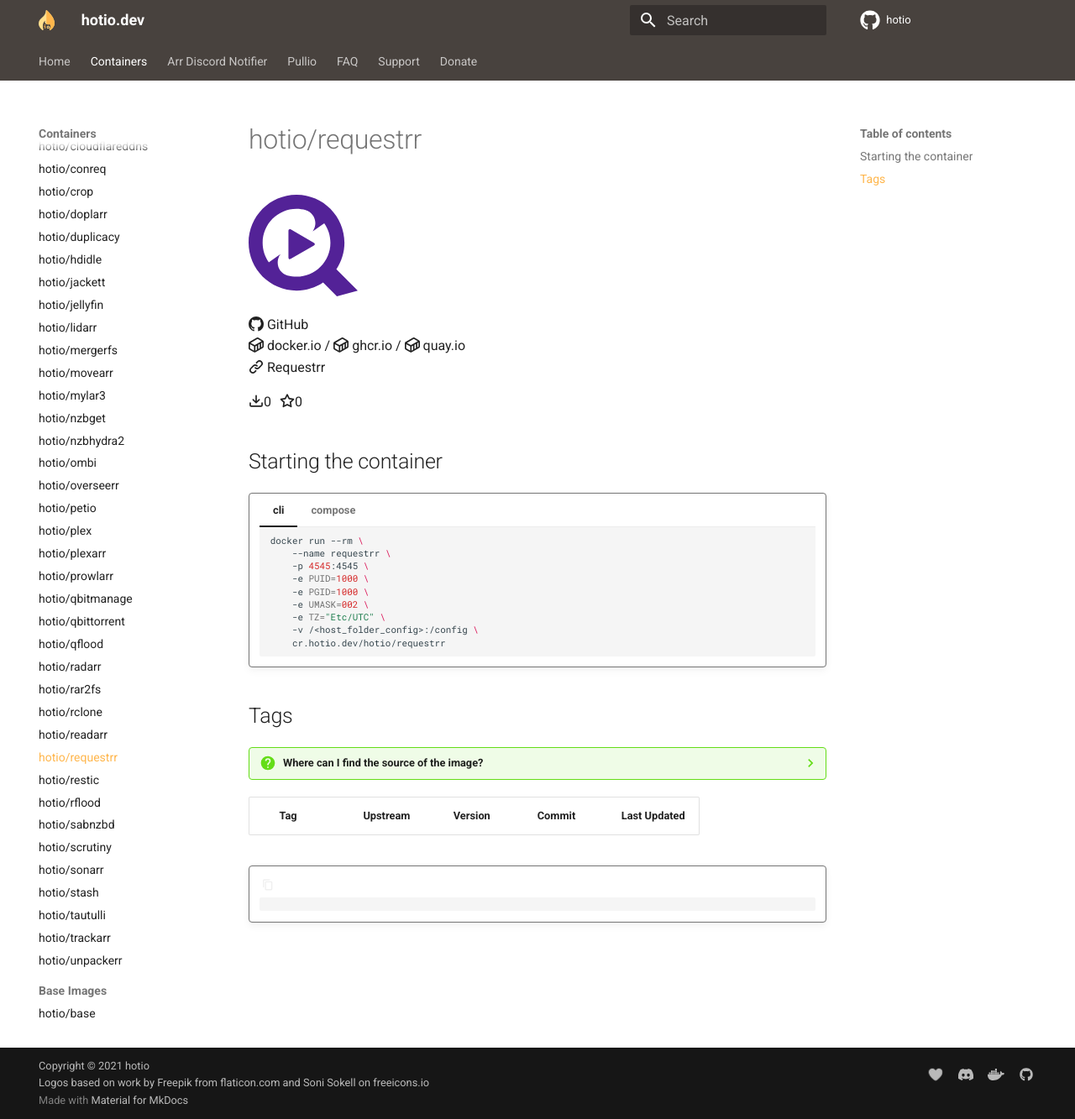
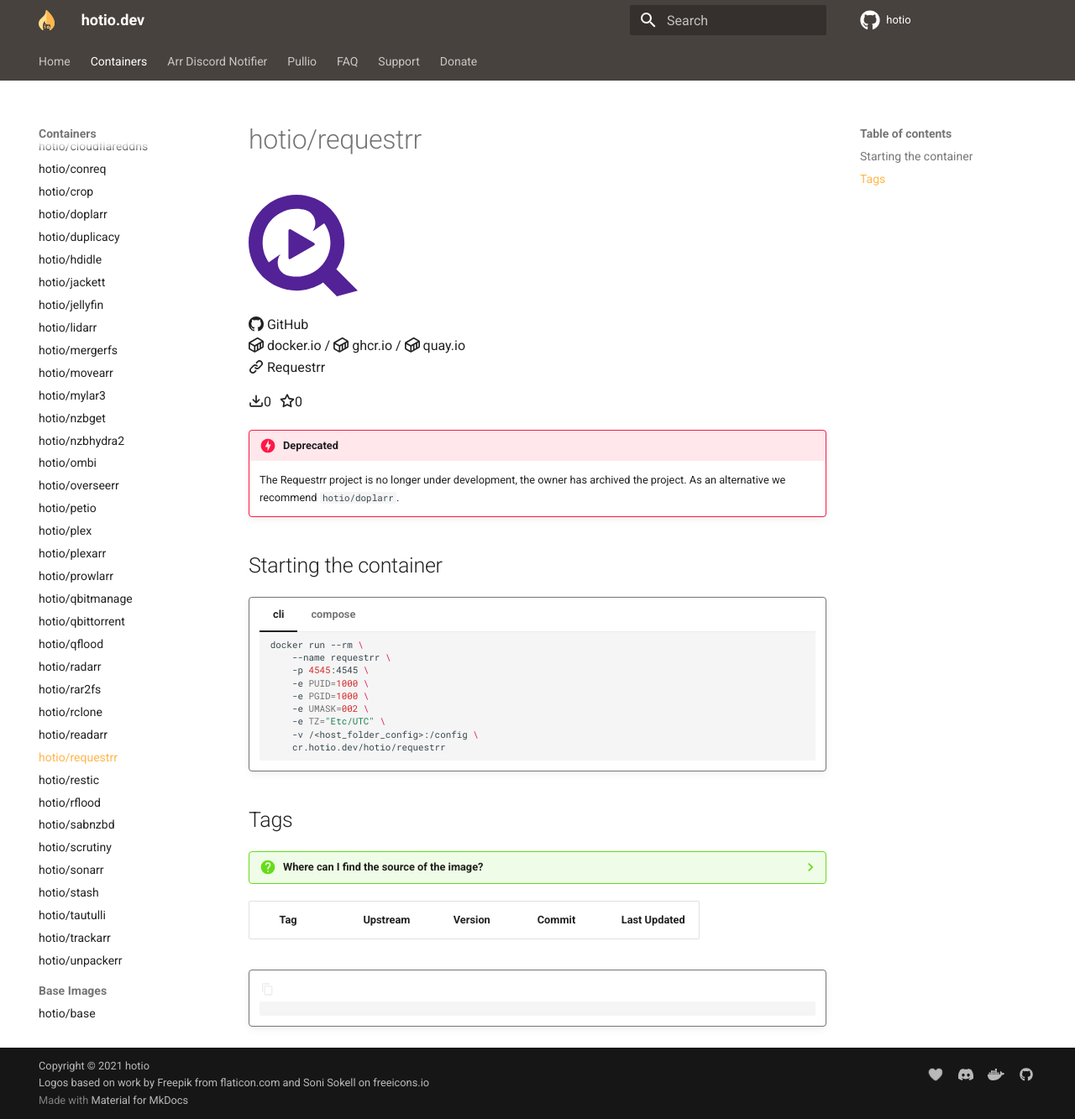
Before and after one commit to hotio/website, an MkDocs documentation site: the page built from docs/containers/requestrr.md, in a window 1280 px wide and 1333 px high. Shown: the whole window at 84% size. Built offline with MkDocs 1.6.1 and Material for MkDocs 9.7.7, drawn with Linux system fonts in a browser that asks for light colours.

Commit message:
add requestrr notice

```diff
--- a/docs/containers/requestrr.md
+++ b/docs/containers/requestrr.md
@@ -7,6 +7,10 @@
 [:octicons-link-16: Requestrr](https://github.com/darkalfx/requestrr){: .header-icons target=_blank rel="noopener noreferrer" }
 
 --8<-- "includes/stats.md"
+
+!!! danger "Deprecated"
+
+    The Requestrr project is no longer under development, the owner has archived the project. As an alternative we recommend `hotio/doplarr`.
 
 ## Starting the container
 
```
